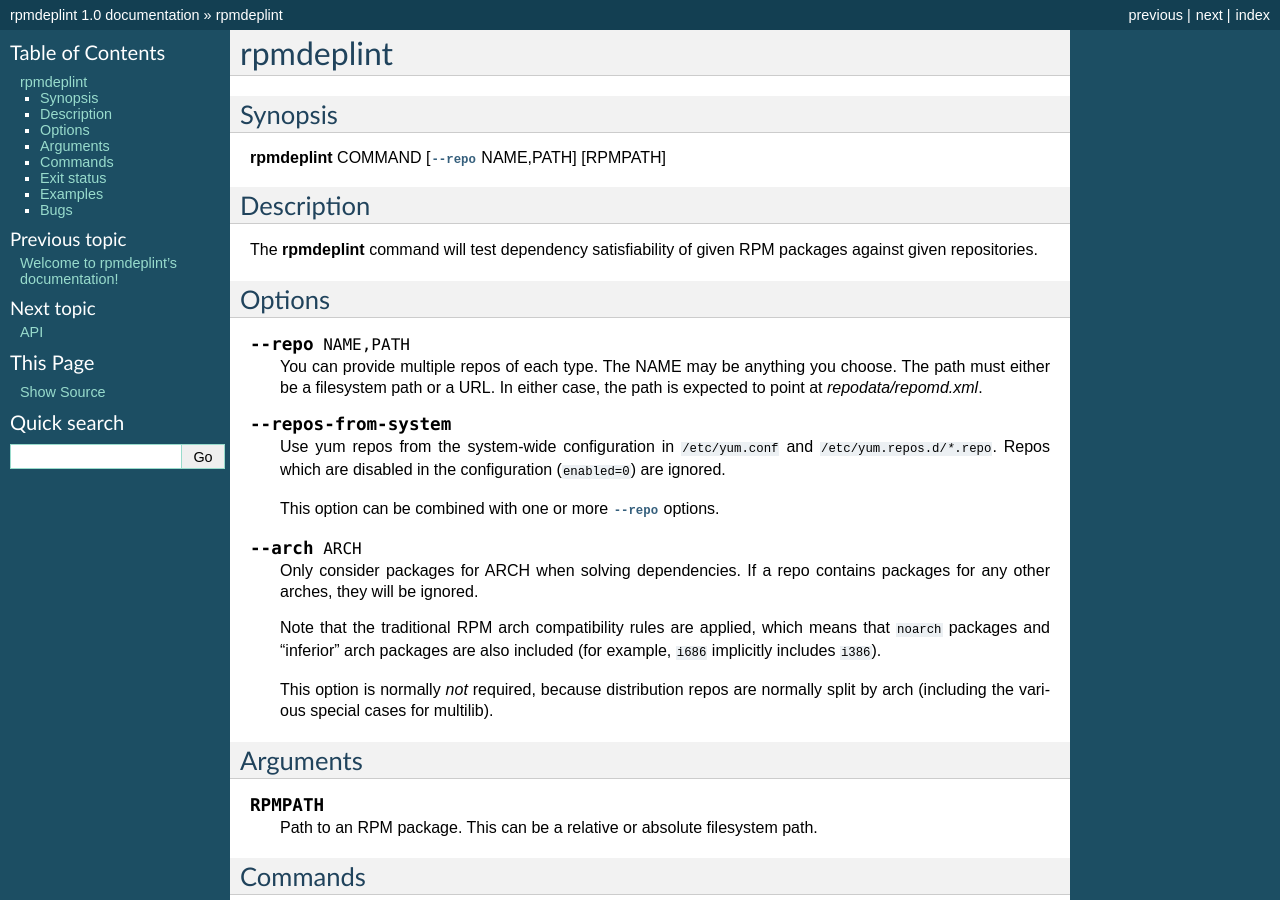
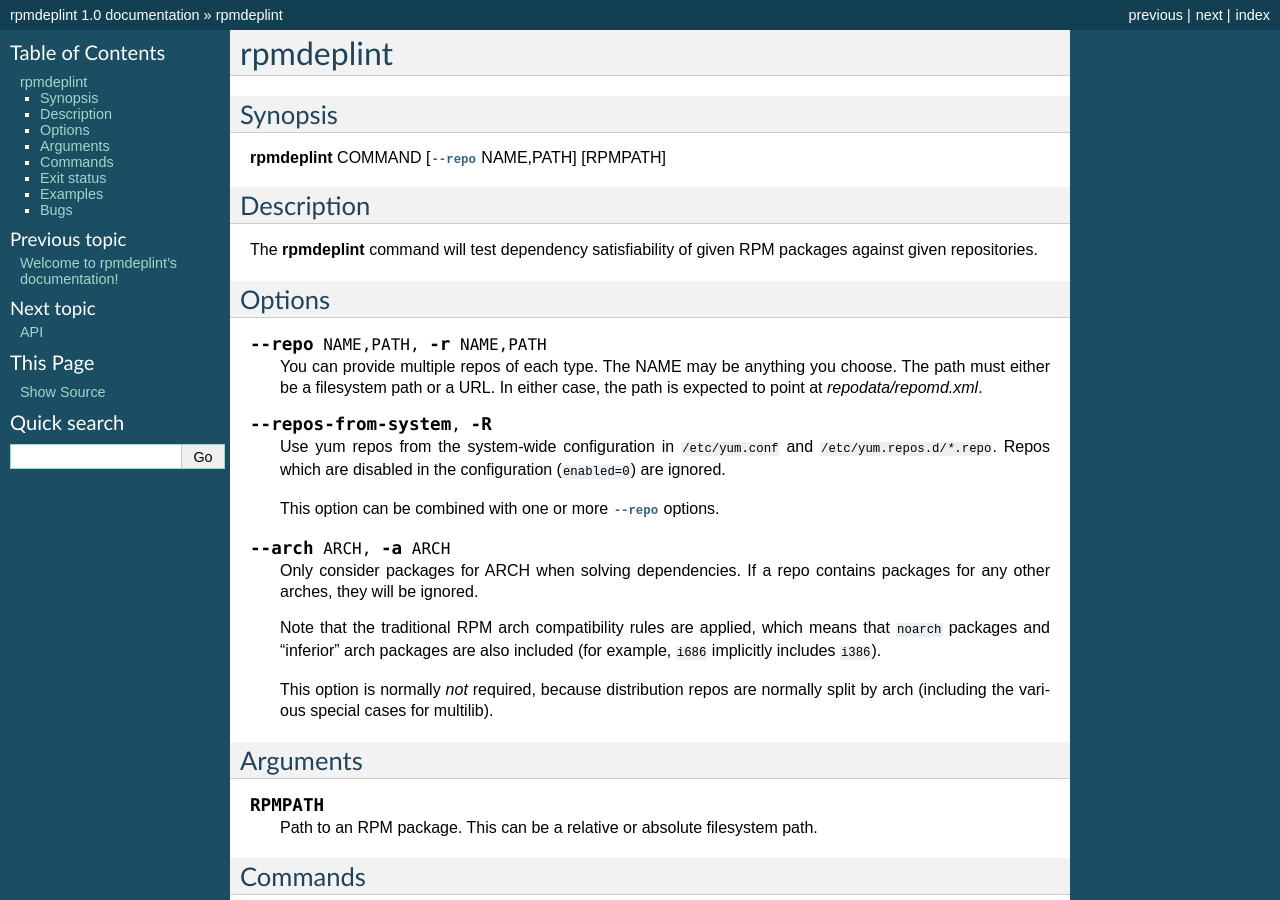
Before and after one commit to default-to-open/rpmdeplint, a Sphinx documentation site: the page built from docs/rpmdeplint.rst, in a window 1280 px wide and 900 px high. Built offline with Sphinx 7.4.7, drawn with Linux system fonts in a browser that asks for light colours.

Commit message:
add short options
Bug: 1537961
Change-Id: I42834346ca9369dcf4fda8d132bd36ccdcd1d9fd

```diff
--- a/docs/rpmdeplint.rst
+++ b/docs/rpmdeplint.rst
@@ -17,13 +17,13 @@ RPM packages against given repositories.
 Options
 ~~~~~~~
 
-.. option:: --repo NAME,PATH
+.. option:: --repo NAME,PATH, -r NAME,PATH
 
    You can provide multiple repos of each type. The NAME may be anything you
    choose. The path must either be a filesystem path or a URL. In either case,
    the path is expected to point at `repodata/repomd.xml`.
 
-.. option:: --repos-from-system
+.. option:: --repos-from-system, -R
 
    Use yum repos from the system-wide configuration in :file:`/etc/yum.conf`
    and :file:`/etc/yum.repos.d/{*}.repo`. Repos which are disabled in the
@@ -31,7 +31,7 @@ Options
 
    This option can be combined with one or more :option:`--repo` options.
 
-.. option:: --arch ARCH
+.. option:: --arch ARCH, -a ARCH
 
    Only consider packages for ARCH when solving dependencies. If a repo
    contains packages for any other arches, they will be ignored.
```
Also changed, not shown: 2 other files.
